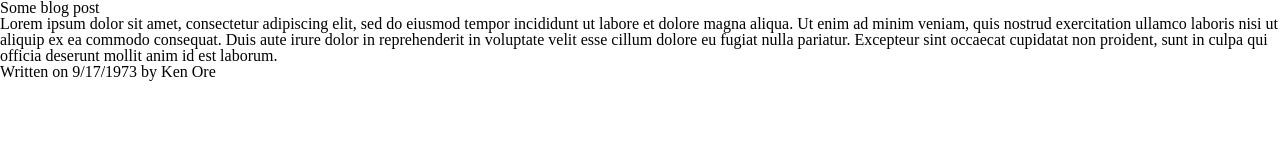
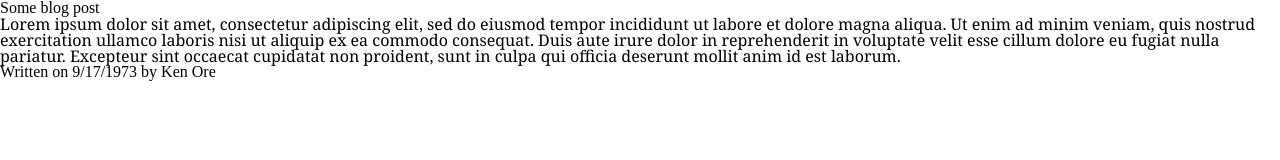
Before and after one commit to kensan73/hello-galen, a website: page index.html in a window 1280 px wide. Drawn offline with Linux system fonts and the light colour scheme.

Commit message:
typography make p font calisto mt, georgia, serif answer

```diff
--- a/index.html
+++ b/index.html
@@ -52,7 +52,7 @@
   <!-- Make p of font Calisto MT, barring that Georgia, barring that serif. -->
   <div>
     <h1>Some blog post</h1>
-    <p>Lorem ipsum dolor sit amet, consectetur adipiscing elit, sed do eiusmod tempor incididunt ut labore et dolore magna aliqua. Ut enim ad minim veniam, quis nostrud exercitation ullamco laboris nisi ut aliquip ex ea commodo consequat. Duis aute irure dolor in reprehenderit in voluptate velit esse cillum dolore eu fugiat nulla pariatur. Excepteur sint occaecat cupidatat non proident, sunt in culpa qui officia deserunt mollit anim id est laborum.</p>
+    <p style="font-family: Calisto MT, Georgia, serif;">Lorem ipsum dolor sit amet, consectetur adipiscing elit, sed do eiusmod tempor incididunt ut labore et dolore magna aliqua. Ut enim ad minim veniam, quis nostrud exercitation ullamco laboris nisi ut aliquip ex ea commodo consequat. Duis aute irure dolor in reprehenderit in voluptate velit esse cillum dolore eu fugiat nulla pariatur. Excepteur sint occaecat cupidatat non proident, sunt in culpa qui officia deserunt mollit anim id est laborum.</p>
     <p>Written on 9/17/1973 by Ken Ore</p>
   </div>
 </div>
```
Also changed, not shown: 1 other file.
